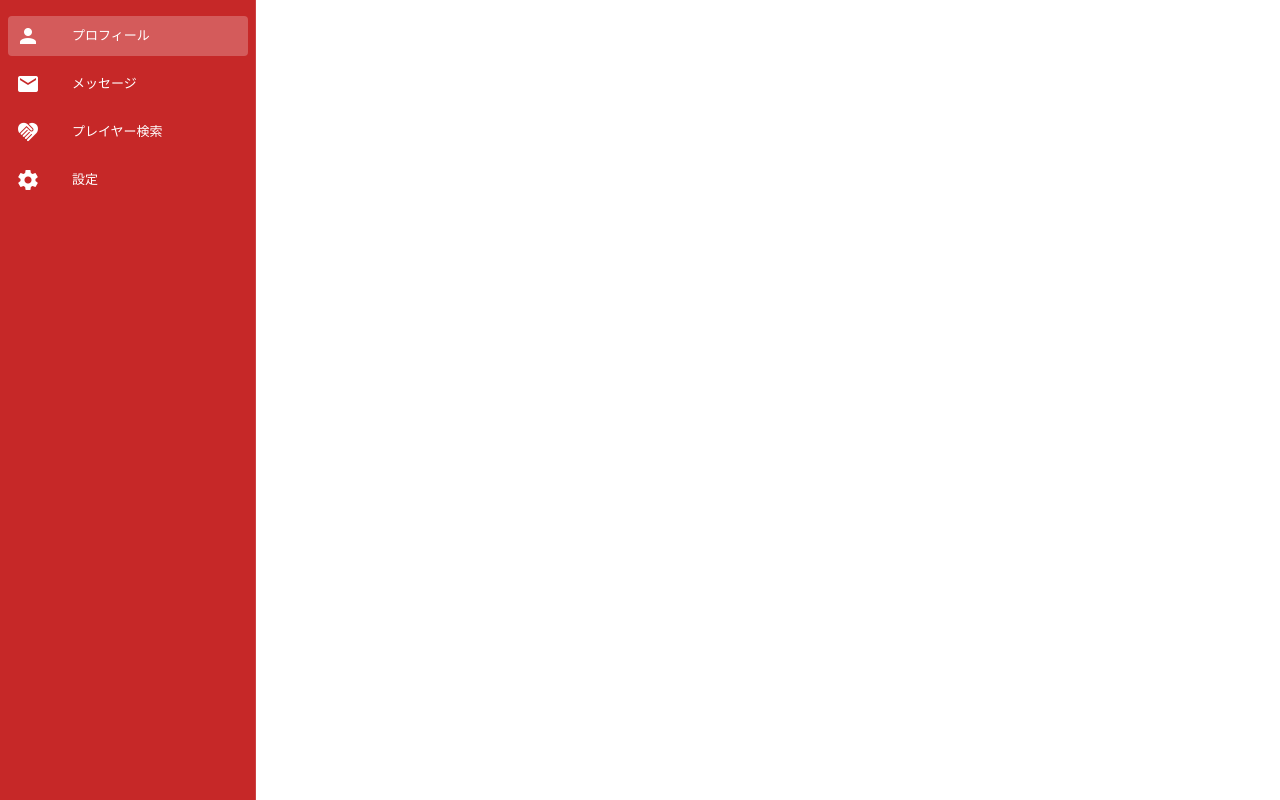
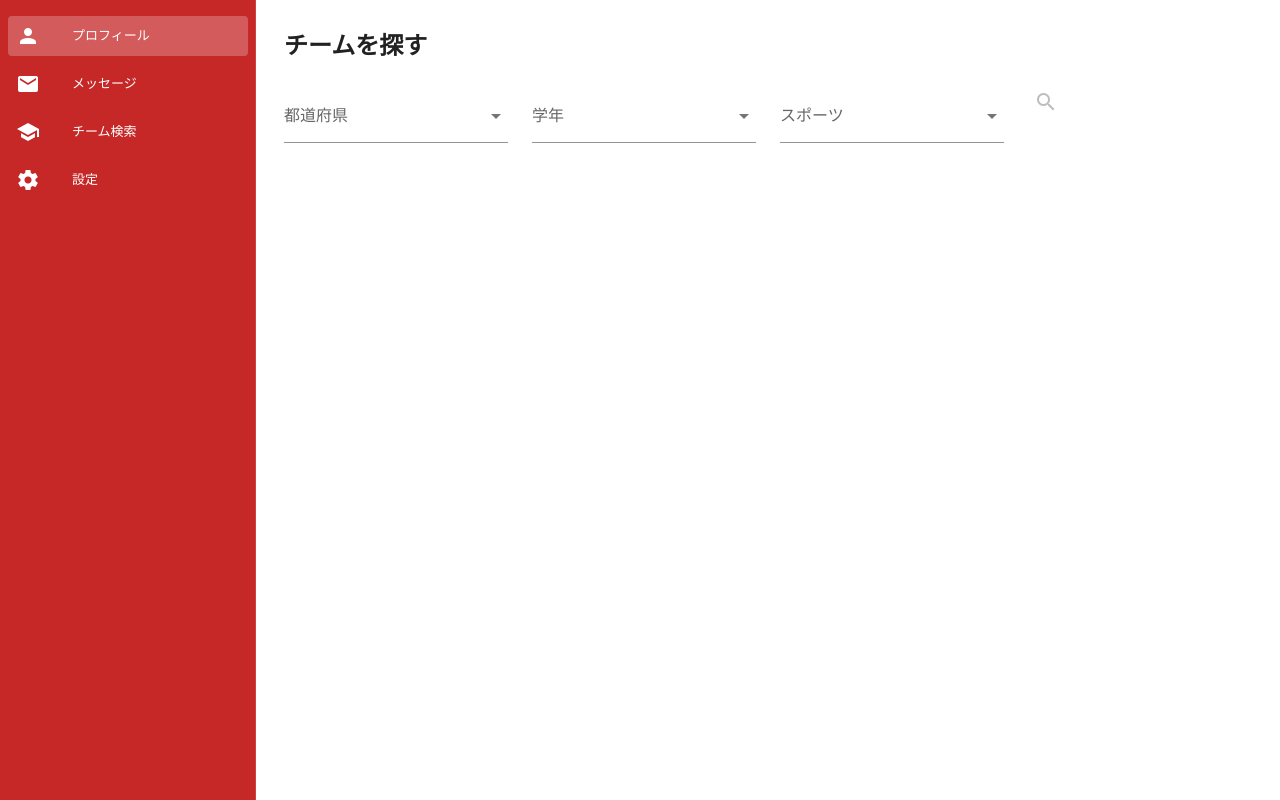
Before and after one commit to Scout-19/scout-19, a Vue app: page /search in a window 1280 px wide. Built offline with nearby package versions, Linux system fonts and the light colour scheme.

Commit message:
add: vscode debugger, search page

```diff
--- a/src/router/index.js
+++ b/src/router/index.js
@@ -13,6 +13,11 @@
 Vue.use(VueRouter)
 
 const routes = [
+  {
+    path: '/',
+    name: 'Root',
+    redirect: {name: 'About'}
+  },
   {
     path: '/about',
     name: 'About',
--- a/src/router/routes/Login.vue
+++ b/src/router/routes/Login.vue
@@ -69,7 +69,7 @@
   }),
 
   methods: {
-    login: () => {
+    login: function() {
     }
   }
 }
--- a/src/router/routes/Message.vue
+++ b/src/router/routes/Message.vue
@@ -1,11 +1,11 @@
 <template>
   <div class="message">
+
+    <h2 class="mb-5">メッセージ</h2>
 
     <v-row>
 
       <v-list dense>
-        <v-subheader>メッセージ一覧</v-subheader>
-
         <v-list-item-group v-model="selected" color="primary">
 
           <v-list-item
--- a/src/router/routes/Profile.vue
+++ b/src/router/routes/Profile.vue
@@ -1,7 +1,9 @@
 <template>
   <div class="profile">
+    <h2 class="mb-5">プロフィール</h2>
+
     <BasicProfile
-      class='pa-5'
+      class='pb-5'
       icon='https://randomuser.me/api/portraits/women/4.jpg'
       name='橋本 環奈'
       sports='サッカー'
@@ -9,7 +11,7 @@
       bio='よろしくお願いします。'
     />
     <PlayerProfile
-      class='pa-5'
+      class='pb-5'
       :birthday='{ year: 2005, month: 10, day: 5 }'
       sex='男'
       height='170'
@@ -17,7 +19,7 @@
       :dominant='{ hand: "右", leg: "左" }'
     />
     <Career
-      class='pa-5'
+      class='pb-5'
       :careers="[
         {start: {year: 2000, month: 4, day: 1}, end: {year: 2003, month: 3, day: 31}, content: '〇〇小学校でフォワード'},
         {start: {year: 2003, month: 4, day: 1}, end: {year: 2006, month: 3, day: 31}, content: '△△中学校でフォワード'},
@@ -27,7 +29,7 @@
 </template>
 
 <script>
-import firestore from '@/firebase/firestore'
+// import firestore from '@/firebase/firestore'
 
 import BasicProfile from '@/components/BasicProfile.vue'
 import PlayerProfile from '@/components/PlayerProfile.vue'
@@ -43,6 +45,7 @@
   },
   mounted(){
    // read profile from database
+   /*
    var uid = 'dbHIC56klkQ40fkHXYV5g3uMP1J2'
    var test = firestore.collection('users').doc(uid).collection('profile').doc('public');
    test.get().then(function(doc) {
@@ -53,6 +56,7 @@
         console.log("No such document!");
       }
     })
+    */
    },
 }
 </script>
--- a/src/router/routes/Search.vue
+++ b/src/router/routes/Search.vue
@@ -1,5 +1,77 @@
 <template>
   <div class="search">
+    <h2 class="mb-5">チームを探す</h2>
+
+    <v-row>
+      <v-col>
+        <v-combobox
+          v-model="prefectures"
+          :items="prefecturesList"
+          label="都道府県"
+          multiple
+          chips
+          clearable
+        ></v-combobox>
+      </v-col>
+
+      <v-col>
+        <v-combobox
+          v-model="grade"
+          :items="gradeList"
+          label="学年"
+          multiple
+          chips
+          clearable
+        ></v-combobox>
+      </v-col>
+
+      <v-col>
+        <v-combobox
+          v-model="sports"
+          :items="sportsList"
+          label="スポーツ"
+          multiple
+          chips
+          clearable
+        ></v-combobox>
+      </v-col>
+
+      <v-col>
+        <v-btn icon @click="search" :disabled="!searchEnable">
+          <v-icon>mdi-magnify</v-icon>
+        </v-btn>
+      </v-col>
+    </v-row>
+
+    <v-row>
+      <v-container fluid>
+        <v-list v-if="searched" three-line>
+          <v-subheader>検索結果 ({{foundTeams}} チーム)</v-subheader>
+
+            <v-row
+              v-for="(team, i) in teams"
+              :key="i"
+            >
+              <v-list-item
+                @click="console.log('team')"
+                class="pa-2"
+              >
+                <v-list-item-avatar>
+                  <v-img :src="team.icon"></v-img>
+                </v-list-item-avatar>
+
+                <v-list-item-content>
+                  <v-list-item-title v-text="team.name"></v-list-item-title>
+                  <v-list-item-subtitle>{{team.bio}}</v-list-item-subtitle>
+                </v-list-item-content>
+              </v-list-item>
+
+              <v-divider class="ml-1"></v-divider>
+
+            </v-row>
+        </v-list>
+      </v-container>
+    </v-row>
   </div>
 </template>
 
@@ -7,5 +79,55 @@
 
 export default {
   name: 'Search',
+
+  data: () => ({
+
+    searched: false,
+
+    prefectures: [],
+    prefecturesList: [
+      '北海道',
+      '青森県',
+      '岩手県'
+    ],
+
+    grade: [],
+    gradeList: [
+      '小学校',
+      '中学校',
+      '高校',
+      '大学',
+      'プロ'
+    ],
+
+    sports: [],
+    sportsList: [
+      'サッカー',
+      '野球',
+      'バスケットボール'
+    ],
+
+    teams: [
+      { name: 'XXX中学校', icon: 'https://randomuser.me/api/portraits/men/80.jpg', bio: 'すごい学校です' },
+      { name: 'YYY中学校', icon: 'https://randomuser.me/api/portraits/men/82.jpg', bio: 'すごい学校です' },
+      { name: 'ZZZ中学校', icon: 'https://randomuser.me/api/portraits/men/84.jpg', bio: 'すごい学校です' },
+    ],
+  }),
+
+  methods: {
+    search: function() {
+      this.searched = true
+      console.log(this.sports)
+    }
+  },
+
+  computed: {
+    searchEnable: function() {
+      return this.prefectures.length > 0 || this.grade.length > 0 || this.sports.length > 0
+    },
+    foundTeams: function() {
+      return this.teams.length
+    }
+  }
 }
 </script>
--- a/src/router/routes/Setting.vue
+++ b/src/router/routes/Setting.vue
@@ -1,5 +1,54 @@
 <template>
   <div class="setting">
+    <h2 class="mb-5">設定</h2>
+
+    <v-card class="pa-5">
+      <v-list>
+        <v-subheader>SNS連携</v-subheader>
+        <v-list-item>
+          <v-switch class="mx-2" label="Twitter"></v-switch>
+        </v-list-item>
+        <v-list-item>
+          <v-switch class="mx-2" label="Facebook"></v-switch>
+        </v-list-item>
+        <v-list-item>
+          <v-switch class="mx-2" label="Google"></v-switch>
+        </v-list-item>
+
+        <v-divider class="my-5"></v-divider>
+
+        <v-subheader>通知設定</v-subheader>
+        <v-list-item>
+          <v-switch v-model="mailNotify" class="mx-2" label="メール通知"></v-switch>
+        </v-list-item>
+
+        <v-divider class="my-5"></v-divider>
+
+        <v-subheader>その他</v-subheader>
+        <v-list-item @click="$router.push({name: Policy})">
+          <v-list-item-title>プライバシーポリシー</v-list-item-title>
+          <v-icon>mdi-open-in-new</v-icon>
+        </v-list-item>
+        <v-list-item @click="$router.push({name: Policy})">
+          <v-list-item-title>利用規約</v-list-item-title>
+          <v-icon>mdi-open-in-new</v-icon>
+        </v-list-item>
+        <v-list-item @click="$router.push({name: Policy})">
+          <v-list-item-title>お問い合わせ</v-list-item-title>
+          <v-icon>mdi-open-in-new</v-icon>
+        </v-list-item>
+        <v-list-item @click="$router.push({name: Policy})">
+          <v-list-item-title>退会</v-list-item-title>
+        </v-list-item>
+
+        <v-divider class="my-5"></v-divider>
+
+        <v-list-item>
+          <v-btn block>ログアウト</v-btn>
+        </v-list-item>
+
+      </v-list>
+    </v-card>
   </div>
 </template>
 
@@ -7,5 +56,9 @@
 
 export default {
   name: 'Setting',
+
+  data: () => ({
+    mailNotify: true
+  })
 }
 </script>
--- a/src/router/routes/Signup.vue
+++ b/src/router/routes/Signup.vue
@@ -69,7 +69,7 @@
   }),
 
   methods: {
-    signup: () => {
+    signup: function() {
 
     }
   }
--- a/src/views/UserPage.vue
+++ b/src/views/UserPage.vue
@@ -1,7 +1,7 @@
 <template>
   <div class="user-page">
     <v-row>
-      <SideBar acount="player"/>
+      <SideBar account="player"/>
 
       <v-content>
         <v-container fluid class='pa-10'>
--- a/vue.config.js
+++ b/vue.config.js
@@ -1,5 +1,8 @@
 module.exports = {
   "transpileDependencies": [
     "vuetify"
-  ]
+  ],
+  configureWebpack: {
+    devtool: 'source-map'
+  }
 }
```
